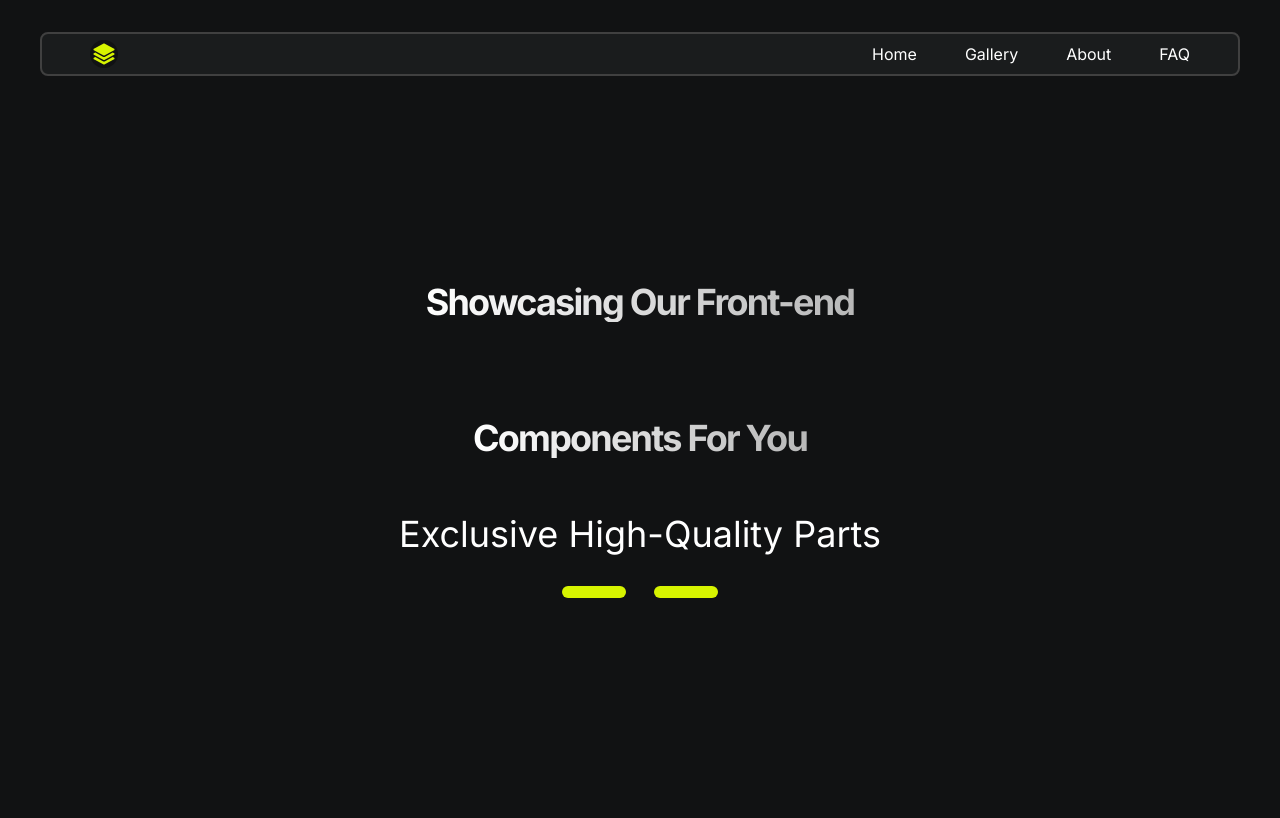
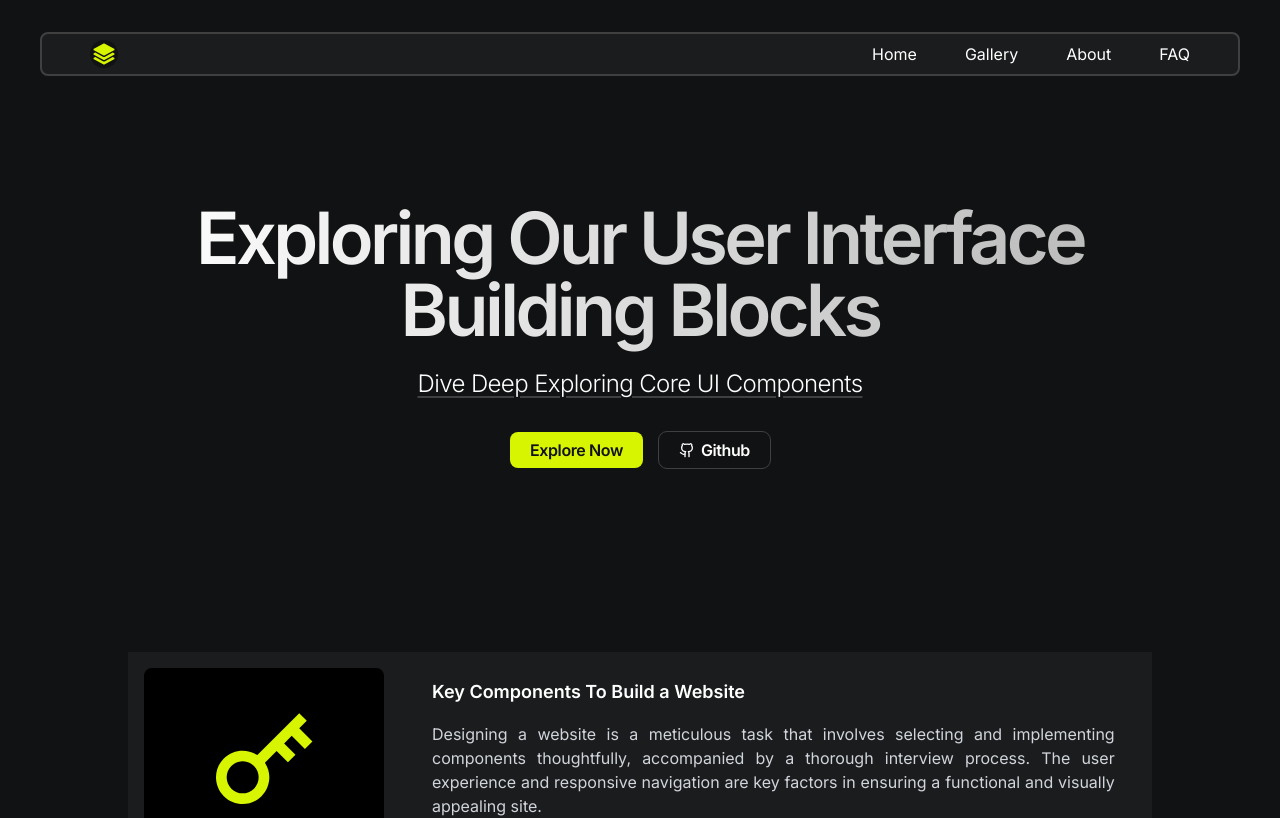
Before and after one commit to Ayusht777/FrontendStack, a React (Vite) app: page / in a window 1280 px wide. Shown: the top 818 px of the page. Built offline with nearby package versions, Linux system fonts and the light colour scheme.

Commit message:
fix :  ui of home , preview page

```diff
--- a/src/Components/Header/Hero.jsx
+++ /dev/null
@@ -1,33 +0,0 @@
-import Heading from "@/Components/Shared/Heading";
-import Button from "@/Components/Shared/Button";
-import { FaGithub } from "react-icons/fa6";
-const Hero = () => {
-  return (
-    <div className="w-4/5 h-[calc(100vh-7rem)] flex justify-center items-center flex-col space-y-8">
-      <Heading
-        title={`Showcasing Our Front-end `}
-        className="!text-4xl md:!text-7xl leading-9 md:!leading-[5.5rem]"
-        type=""
-      />
-      <Heading
-        title={`Components For You`}
-        type=""
-        className="!text-4xl md:!text-7xl leading-9 md:!leading-[5.5rem]"
-      />
-      <h2 className="text-xl sm:text-4xl text-white text-center">
-        Exclusive High-Quality Parts
-      </h2>
-      <div className="flex justify-center items-center gap-2 md:gap-7">
-        <Button>Get Started</Button>
-        <Button
-          className="flex justify-center items-center gap-3"
-          type="secondary"
-        >
-          <FaGithub /> Github
-        </Button>
-      </div>
-    </div>
-  );
-};
-
-export default Hero;
--- a/src/Pages/Home.jsx
+++ b/src/Pages/Home.jsx
@@ -3,12 +3,17 @@ import Footer from "@/Components/Shared/Footer";
 import FaqList from "@/Components/Shared/FAQ/FaqList";
 import QueryForm from "@/Components/HomeComponents/QueryForm/QueryForm";
 import FeatureSection from "@/Components/HomeComponents/FeatureSection/FeatureSection";
-import Hero from "@/Components/Header/Hero";
+import HeroSection from "@/Components/Shared/HeroSection";
+
 const Home = () => {
   return (
-    <div className="w-full bg-Bg h-full flex justify-start items-center flex-col">
-      <Navbar></Navbar>
-      <Hero />
+    <div className="flex h-full w-full flex-col items-center justify-center bg-Bg px-4 md:px-6 xl:px-0">
+      <Navbar />
+      <HeroSection
+        heading={"Exploring Our User Interface Building Blocks"}
+        subheading={"Dive Deep Exploring Core UI Components"}
+        callToAction={true}
+      />
       <FeatureSection />
       <FaqList></FaqList>
       <QueryForm></QueryForm>
--- a/src/Pages/PreviewPage.jsx
+++ b/src/Pages/PreviewPage.jsx
@@ -18,7 +18,7 @@ const PreviewPage = () => {
   console.log(filteredVariation);
 
   return (
-    <div className="flex h-full w-full flex-col items-center justify-center bg-Bg px-4 md:px-6 lg:px-0">
+    <div className="flex h-full w-full flex-col items-center justify-center bg-Bg px-4 md:px-6 xl:px-0">
       <Navbar />
       <HeroSection Title={"Explore the Live Preview and Visualize the Code"} />
       <ToolbarSection getSelectedAuthor={setSelectedAuthor} />
```
